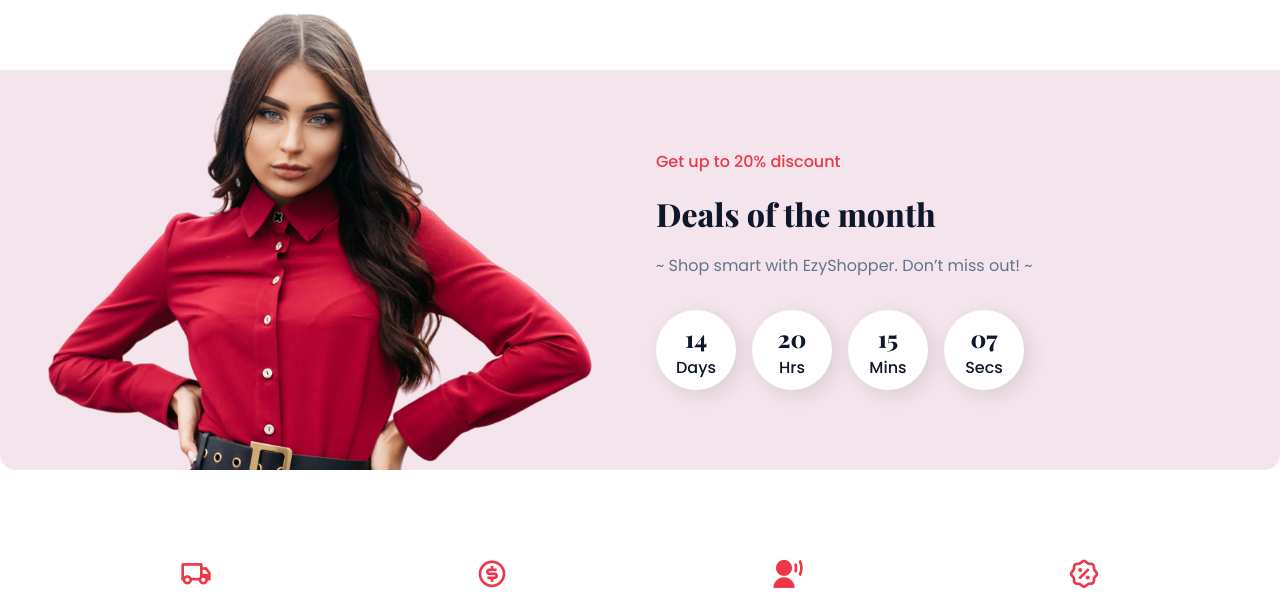
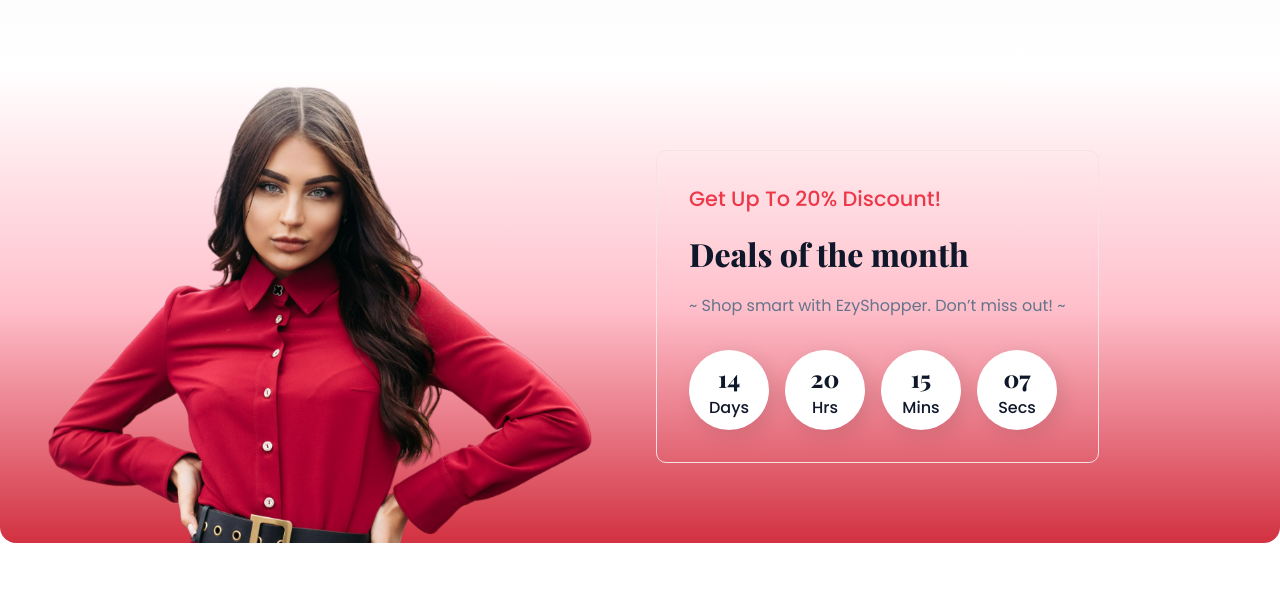
Before and after one commit to ManushiChamika/E-Commerce-MERN-project, a React (Vite) app in the folder frontend/: page / in a window 1280 px wide. Shown: the part 2908-3501 px from the top of the page. Built offline with nearby package versions, Linux system fonts and the light colour scheme.

Commit message:
shop page

```diff
--- a/frontend/src/App.css
+++ b/frontend/src/App.css
@@ -26,12 +26,6 @@
   padding: 5rem 1rem;
   border-radius: 0 0 1rem 1rem;
 }
-
-/* .section__container p{
-  font-size: 1.2rem;
-  color: rgb(116, 111, 111);
-  text-align: center;
-} */
 
 .section__header {
   margin-bottom: 1rem;
@@ -282,9 +276,14 @@ nav {
   border-radius: 0 0 15px 15px;
   padding: 0px 0 20px 0;
   margin: 30px 20px 20px 0;
-  background: linear-gradient(to top right, #eee1e8 50%, white 50%);
+  background: linear-gradient(to top right, #f1e6ec 50%, white 50%);
 }
 
+.product__container{
+  background: linear-gradient(to bottom, var(--primary-color-light), #f3e9eb, #ffffff);
+  border-radius: 10px 10px 0px 0px;
+
+}
 
 .product__rating {
   margin-bottom: 5px;
@@ -319,7 +318,7 @@ nav {
 }
 
 .deals__container {
-  background-color: var(--primary-color-light);
+  background: linear-gradient(to top, var(--primary-color-dark), #ffc0cb, #ffffff);
   border-radius: 0 0 1rem 1rem;
   display: grid;
   grid-template-columns: repeat(2, 1fr);
@@ -343,13 +342,19 @@ nav {
 .deals__content {
   max-width: 600px;
   margin-right: auto;
+  border: rgb(245, 226, 226) solid 1px;
+  padding: 2rem;
+  border-radius: 10px;
+  box-shadow: #f4e5ec;
+
 }
 
 .deals__content h5 {
   margin-bottom: 1rem;
-  font-size: 1rem;
+  font-size: 1.3rem;
   font-weight: 500;
   color: var(--primary-color);
+  text-transform: capitalize;
 }
 
 .deals__content h4 {
--- a/frontend/src/pages/home/DealsSection.jsx
+++ b/frontend/src/pages/home/DealsSection.jsx
@@ -7,7 +7,7 @@ const DealsSection = () => {
         <img src={dealsImg} alt="" />
       </div>
       <div className='deals__content'>
-        <h5> Get up to 20% discount</h5>
+        <h5> Get up to 20% discount!</h5>
         <h4>Deals of the month</h4>
         <p>~ Shop smart with EzyShopper. Don’t miss out! ~</p>
 
--- /dev/null
+++ b/frontend/src/pages/shop/ShopPage.jsx
@@ -0,0 +1,9 @@
+import React from 'react'
+
+const ShopPage = () => {
+  return (
+    <div>ShopPage</div>
+  )
+}
+
+export default ShopPage
--- a/frontend/src/routers/router.jsx
+++ b/frontend/src/routers/router.jsx
@@ -3,6 +3,7 @@ import App from "../App";
 import Home from "../pages/home/Home";
 import Category from "../pages/category/Category";
 import Search from "../pages/search/Search";
+import ShopPage from "../pages/shop/ShopPage";
 
 const router = createBrowserRouter([
     {
@@ -21,6 +22,10 @@ const router = createBrowserRouter([
           path: "/search",
           element : <Search/>
         },
+        {
+          path: "/shop",
+          element : <ShopPage/>
+        },
       ],
     },
   ]);
```
